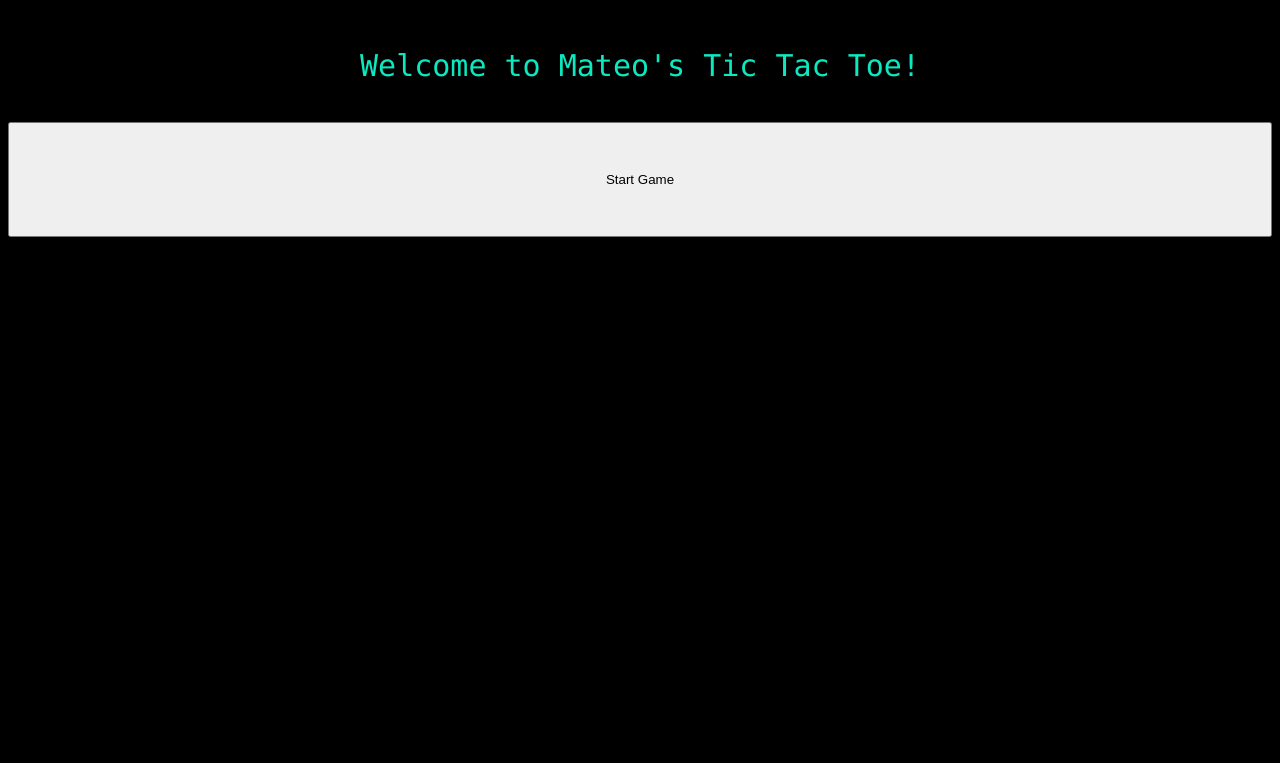
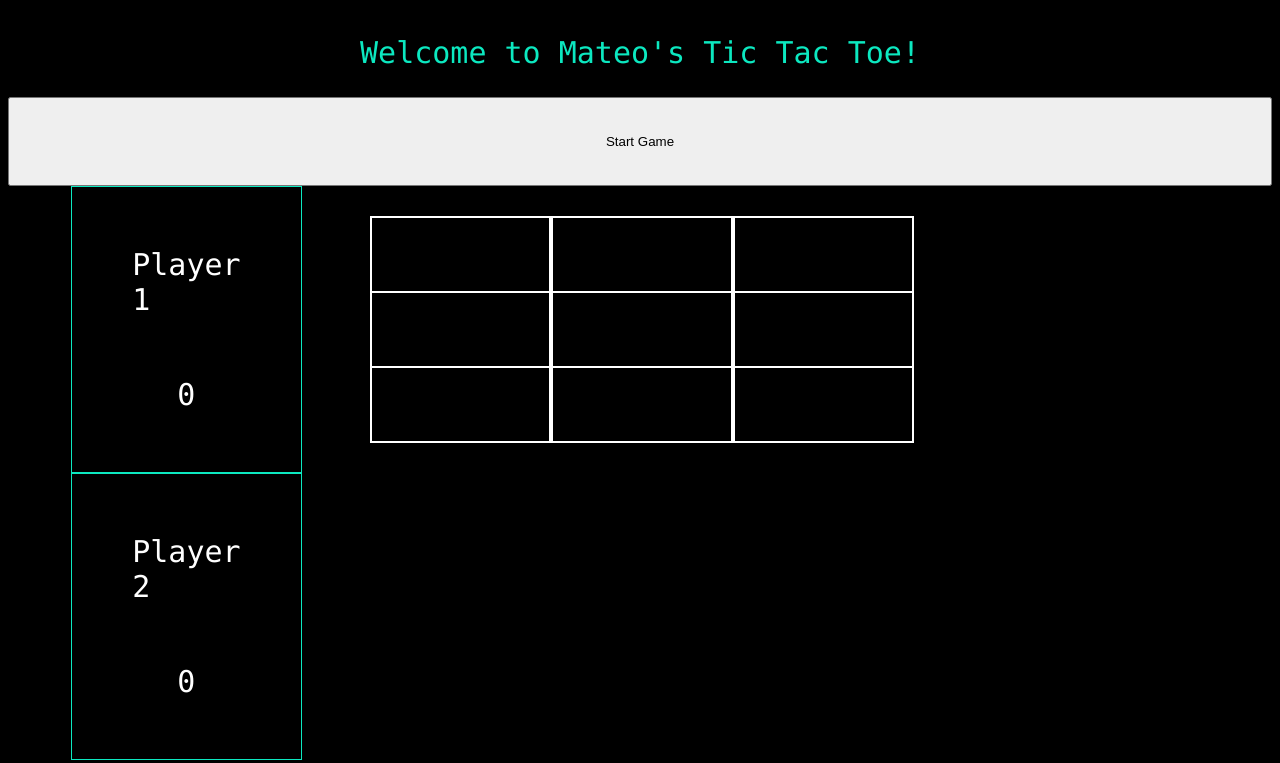
Before and after one commit to mateoz14/TicTacToe-Project, a plain HTML site: page index.html in a window 1280 px wide. Drawn offline with Linux system fonts and the light colour scheme.

Commit message:
Layout finished, few touch ups to be made at the end

```diff
--- a/style.css
+++ b/style.css
@@ -1,10 +1,12 @@
 html {
     background-color: black;
+    margin:0;
+    padding: 90px, 90px;
 }
 
 .main-container {
     display: grid;
-    grid-template-rows: 1fr 1fr 5fr;
+    grid-template-rows: 1fr 1fr 7fr;
     height: 100vh;
 }
 
@@ -30,8 +32,8 @@ html {
     border-radius: 25%;
     border: solid 1px white;
     transition: transform 0.3s cubic-bezier(0.175, 0.885, 0.32, 1.275), background-color 0.3s ease;
+}
 
-}
 
 #start-button:hover {
     background-color: rgb(6, 131, 109);
@@ -45,5 +47,43 @@ html {
 }
 
 .game-container {
+    display: grid;
+    justify-self: center;
+    grid-template-columns: 1fr 3fr 1fr;
+    height: 90%;
+    width: 90%;
+}
 
+.game-container > * {
+    padding: 30px;
 }
+
+.tictactoe-box {
+    display: grid;
+    width: 80%;
+    grid-template-columns: 1fr 1fr 1fr;
+    justify-self: center;
+}
+
+div[class^="row"], div[class^="row"]>* {
+    border: 1px solid white;
+    display: grid;
+    max-height: 500px;
+    min-width: 100px;
+    grid-template-rows: 1fr 1fr 1fr;
+}
+
+.player1-board, .player2-board {
+    display: flex;
+    flex-direction: column;
+    border: 1px solid rgb(12, 232, 192);
+}
+
+div[class^="player"]>* {
+    font-family: "Lucida Console", "Courier New", monospace;
+    display: flex;
+    font-size: 30px;
+    justify-content: center;
+    padding: 30px;
+    color: white;
+}
```
